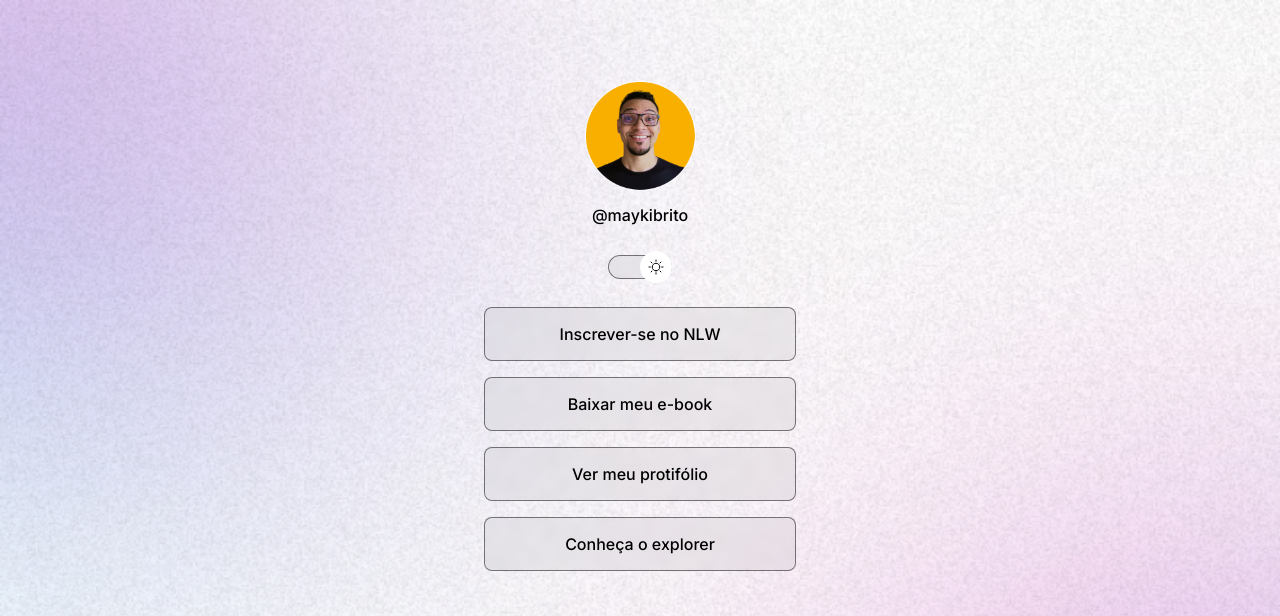
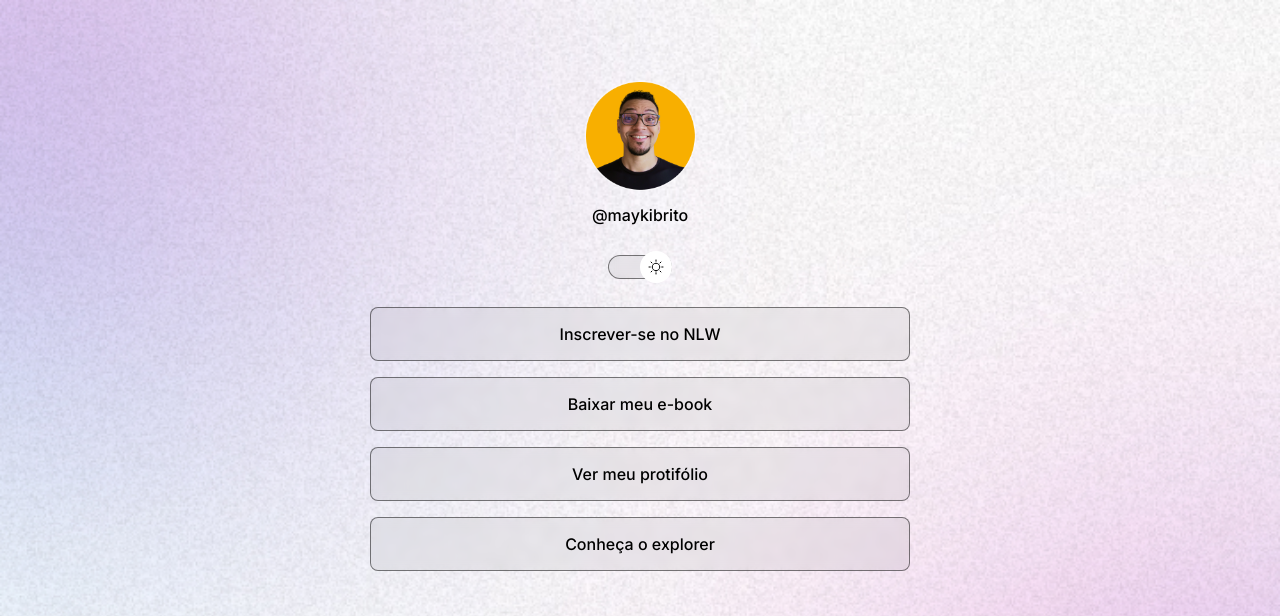
Before and after one commit to Kaua-Marcelo/projeto-rocketseat, a plain HTML site: page index.html in a window 1280 px wide. Shown: the top 616 px of the page. Drawn offline with nearby package versions, Linux system fonts and the light colour scheme.

Commit message:
adjust container width

```diff
--- a/index.html
+++ b/index.html
@@ -58,7 +58,7 @@
         </a>
       </div>
       <footer>
-        Feito por <a href="https://instagram.com/kaua.mcv">Kauã</a>
+        Feito por <a href="https://instagram.com/kaua.mcv" target="_blank">Kauã</a>
       </footer>
     </div>
 
--- a/style.css
+++ b/style.css
@@ -43,7 +43,9 @@ body * {
 }
 
 #container {
-  width: 360px;
+  width: 100%;
+  max-width: 588px;
+
 
   /*
   margin-top: 56px;
```
